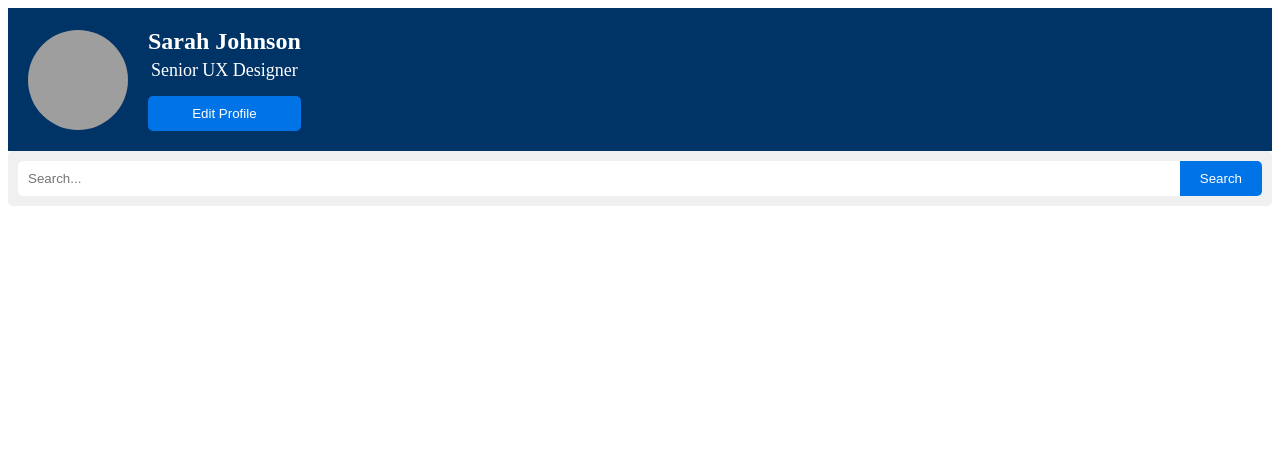
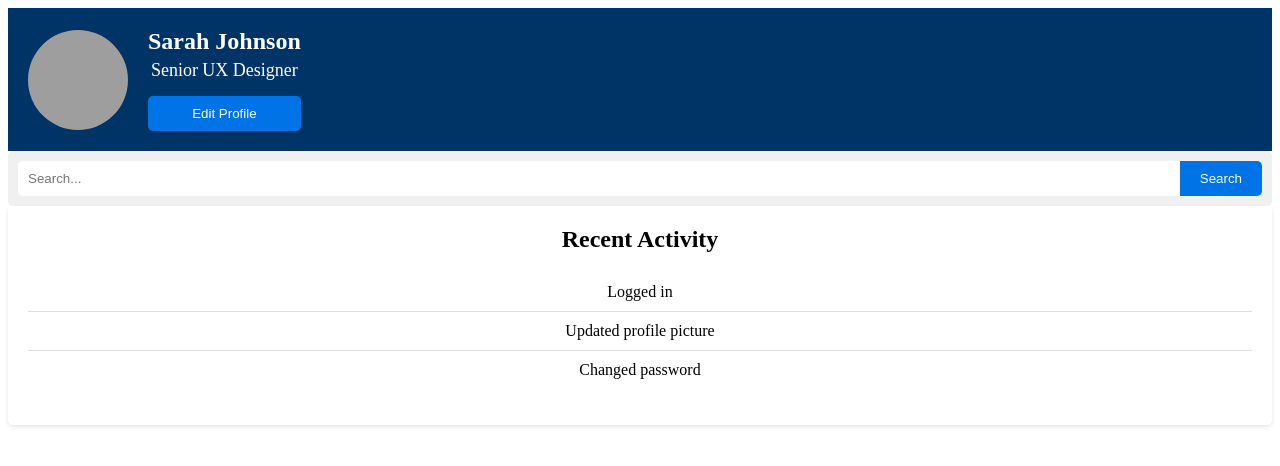
Before and after one commit to bayrp22/build2LeChat, a React (Create React App) app: page / in a window 1280 px wide. Shown: the top 466 px of the page. Built offline with nearby package versions, Linux system fonts and the light colour scheme; grey boxes are pictures that could not be loaded.

Commit message:
Add recent activity section to the profile page

```diff
--- a/src/App.js
+++ b/src/App.js
@@ -1,6 +1,7 @@
 import React from 'react';
 import Header from './components/header/Header';
 import SearchBar from './components/SearchBar';
+import RecentActivity from './components/RecentActivity';
 import './App.css';
 
 function App() {
@@ -12,6 +13,7 @@ function App() {
     <div className="App">
       <Header />
       <SearchBar onSearch={handleSearch} />
+      <RecentActivity />
     </div>
   );
 }
--- /dev/null
+++ b/src/components/RecentActivity.css
@@ -0,0 +1,24 @@
+.recent-activity {
+  padding: 20px;
+  background-color: #ffffff;
+  border-radius: 5px;
+  box-shadow: 0 2px 4px rgba(0, 0, 0, 0.1);
+}
+
+.recent-activity h2 {
+  margin-top: 0;
+}
+
+.recent-activity ul {
+  list-style-type: none;
+  padding: 0;
+}
+
+.recent-activity li {
+  padding: 10px 0;
+  border-bottom: 1px solid #ddd;
+}
+
+.recent-activity li:last-child {
+  border-bottom: none;
+}
--- /dev/null
+++ b/src/components/RecentActivity.js
@@ -0,0 +1,23 @@
+import React from 'react';
+import './RecentActivity.css';
+
+const RecentActivity = () => {
+  const activities = [
+    { id: 1, description: 'Logged in' },
+    { id: 2, description: 'Updated profile picture' },
+    { id: 3, description: 'Changed password' },
+  ];
+
+  return (
+    <div className="recent-activity">
+      <h2>Recent Activity</h2>
+      <ul>
+        {activities.map((activity) => (
+          <li key={activity.id}>{activity.description}</li>
+        ))}
+      </ul>
+    </div>
+  );
+};
+
+export default RecentActivity;
```
